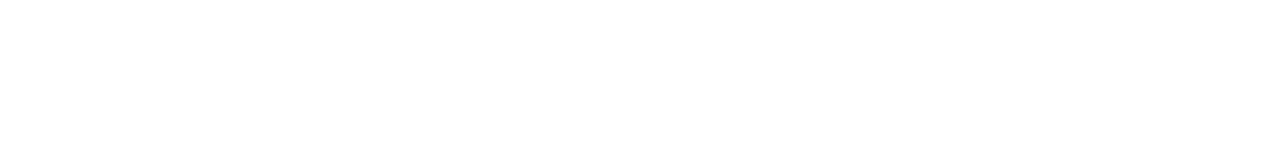
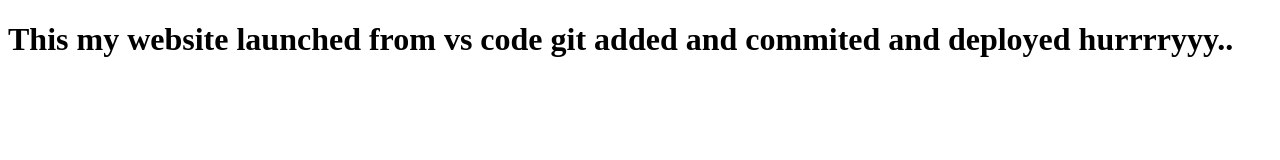
Before and after one commit to Savita-fullstack/Projects, a plain HTML site: page index.html in a window 1280 px wide. Drawn offline with Linux system fonts and the light colour scheme.

Commit message:
"changes done"

```diff
--- a/index.html
+++ b/index.html
@@ -6,6 +6,7 @@
     <title>Document</title>
 </head>
 <body>
+    <h1>This my website launched from vs code git added and commited and deployed hurrrryyy..</h1>
     <script src="vart.js"></script>
 
 </body>
```
